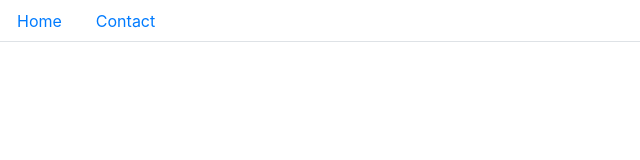
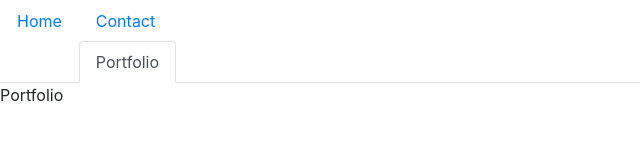
Before and after one commit to Karijayyy/React-Portfolio, a React (Create React App) app: page /portfolio in a window 1280 px wide. Shown: the top 160 px of the page, without its empty margins (0-640 px from the left). Built offline with nearby package versions, Linux system fonts and the light colour scheme.

Commit message:
created portfolio page

```diff
--- a/src/App.js
+++ b/src/App.js
@@ -5,7 +5,9 @@ import Home from "./pages/Home";
 // import About from "./components/pages/About";
 // import Blog from "./components/pages/Blog";
 import Contact from "./pages/Contact";
-import Navbar from "./components/Navbar"
+import Portfolio from "./pages/Portfolio";
+import Navbar from "./components/Navbar";
+
 
 function App() {
   return (
@@ -16,6 +18,8 @@ function App() {
         {/* <Route exact path="/about" component={About} /> */}
         {/* <Route exact path="/blog" component={Blog} /> */}
         <Route path="/contact" component={Contact} />
+        <Route path="/portfolio" component={Portfolio} />
+
       </div>
     </Router>
   );
--- a/src/components/Navbar.js
+++ b/src/components/Navbar.js
@@ -9,27 +9,14 @@ function Navbar() {
 
   return (
     <ul className="nav nav-tabs">
+
+        {/* Home link */}
       <li className="nav-item">
         <Link to="/" className={location.pathname === "/" ? "nav-link active" : "nav-link"}>
           Home
         </Link>
       </li>
-      {/* <li className="nav-item">
-        <Link
-          to="/about"
-          className={location.pathname === "/about" ? "nav-link active" : "nav-link"}
-        >
-          About
-        </Link> */}
-      {/* </li>
-      <li className="nav-item">
-        <Link
-          to="/blog"
-          className={location.pathname === "/blog" ? "nav-link active" : "nav-link"}
-        >
-          Blog
-        </Link>
-      </li> */}
+     {/* Contact link */}
       <li className="nav-item">
         <Link
           to="/contact"
@@ -37,6 +24,14 @@ function Navbar() {
         >
           Contact
         </Link>
+
+        {/* Porfolio link */}
+        <li className="nav-item">
+        <Link to="/portfolio" className={location.pathname === "/portfolio" ? "nav-link active" : "nav-link"}>
+          Portfolio
+        </Link>
+      </li>
+
       {/* </li> */}
       {/* <li className="nav-item">
         <Link
@@ -45,6 +40,7 @@ function Navbar() {
         >
           Learn
         </Link> */}
+
       </li>
     </ul>
   );
--- /dev/null
+++ b/src/pages/Portfolio.js
@@ -0,0 +1,9 @@
+import React from "react";
+
+function Portfolio () {
+return (
+    <div>Portfolio</div>
+)
+};
+
+export default Portfolio;
```
